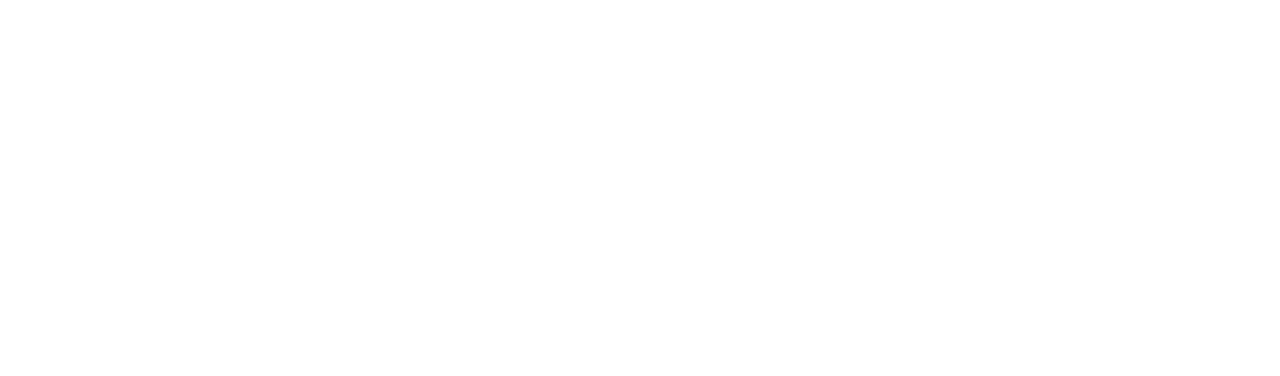
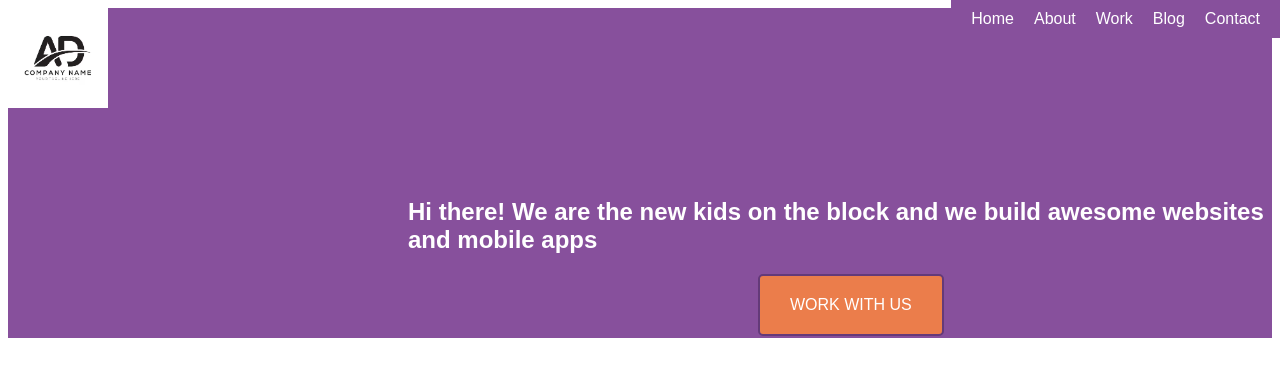
Before and after one commit to Gertinjo/lesson20-first-part, a plain HTML site: page index.html in a window 1280 px wide. Drawn offline with Linux system fonts and the light colour scheme.

Commit message:
1/2 part

```diff
--- a/css/style.css
+++ b/css/style.css
@@ -0,0 +1,60 @@
+.stpageall {
+    background-color: #87509c;
+    height: 330px;
+}
+.header{
+    display: flex;
+    justify-content: space-between;
+}
+.thenavbar {
+    position: absolute; /* Position the nav absolutely */
+      top: 0; /* Align it to the top */
+      right: 0; /* Align it to the right */
+      background-color: #87509c; /* Optional: Background color */
+      padding: 10px; /* Optional: Padding for better appearance */
+      color: white; /* Text color */
+      text-decoration: none;
+}
+.thenavbar li {
+    text-decoration: none;
+    list-style-type: none;
+}
+.thenavbar ul {
+    list-style-type: none; /* Remove list dots */
+      padding: 0;
+      margin: 0;
+      display: flex; /* Arrange items horizontally */
+}
+.thenavbar ul li {
+    margin: 0 10px; /* Space out list items */
+    text-decoration: none;
+}
+.foto {
+    height: 100px;
+    width: 100px;
+}
+a {
+    text-decoration: none;
+    color: white;
+    font-family: sans-serif;
+}
+a:hover {
+    background-color: #643a79;
+    display: flex;
+}
+.The1page {
+    color: white;
+    margin-left:400px ;
+    font-family: sans-serif;
+    margin-top: 90px;
+}
+.Button1 {
+    background-color: #eb7d4b;  /* Button background color */
+    color: white;               /* Text color */
+    border: 2px solid #643a79;  /* Border with color */
+    padding: 20px 30px;         /* Padding for top/bottom and left/right */
+    font-size: 16px;            /* Optional: text size */
+    border-radius: 5px; /* Optional: rounded corners */
+    margin-left: 750px;
+    font-family: sans-serif;
+}
--- a/index.html
+++ b/index.html
@@ -1,11 +1,34 @@
 <!DOCTYPE html>
 <html lang="en">
+
 <head>
     <meta charset="UTF-8">
     <meta name="viewport" content="width=device-width, initial-scale=1.0">
     <title>Document</title>
+    <link rel="stylesheet" href="css/style.css">
 </head>
+
 <body>
+    <section class="stpageall">
+        <header class="header">
+            <img src="images/a.avif" class="foto">
+            <nav class="thenavbar">
+                <ul>
+                <li><a href="#">Home</a></li>
+                <li><a href="#">About</a></li>
+                <li><a href="#">Work</a></li>
+                <li><a href="#">Blog</a></li>
+                <li><a href="#">Contact</a></li>
+            </ul>
+            </nav>
+        </header>
+        <section class="The1page">
+            <h2>Hi there! We are the new kids on the block
+                and we build awesome websites and mobile apps
+            </h2>
+        </section>
+        <button class="Button1">WORK WITH US</button>
+    </section>
+</body>
 
-</body>
 </html>
```
Also changed, not shown: images/a.avif (added), 1 other file.
